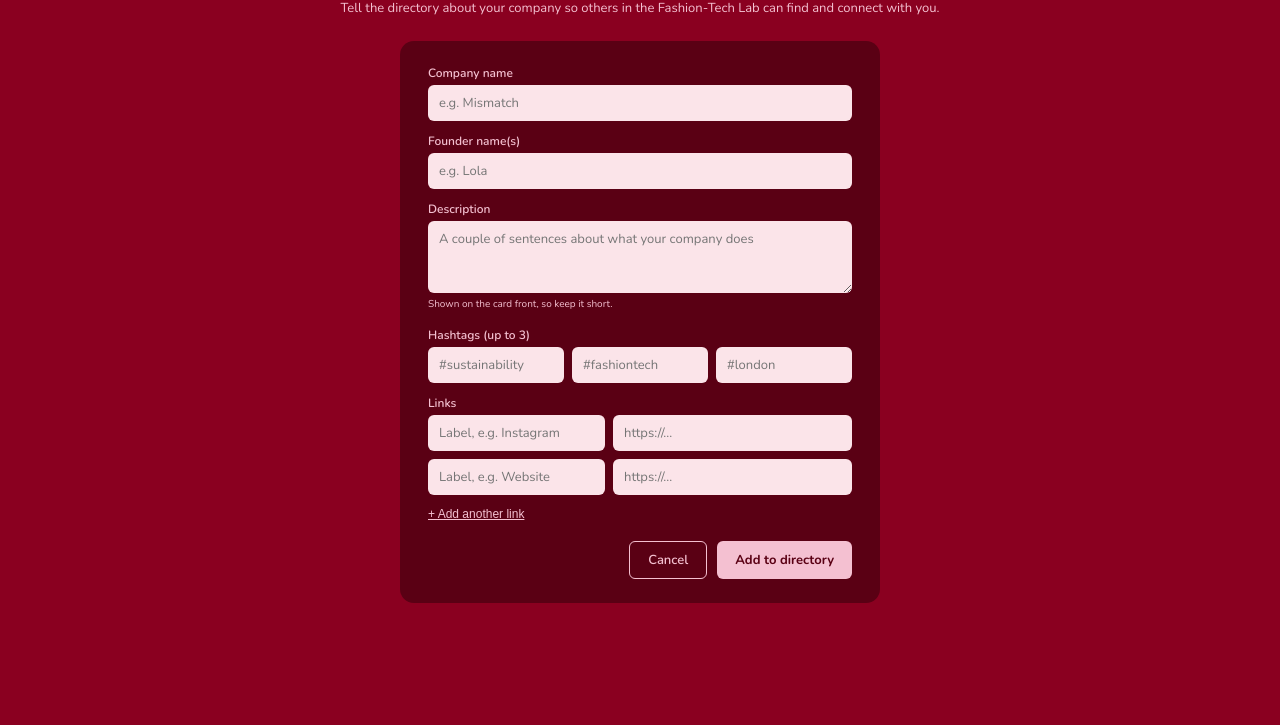
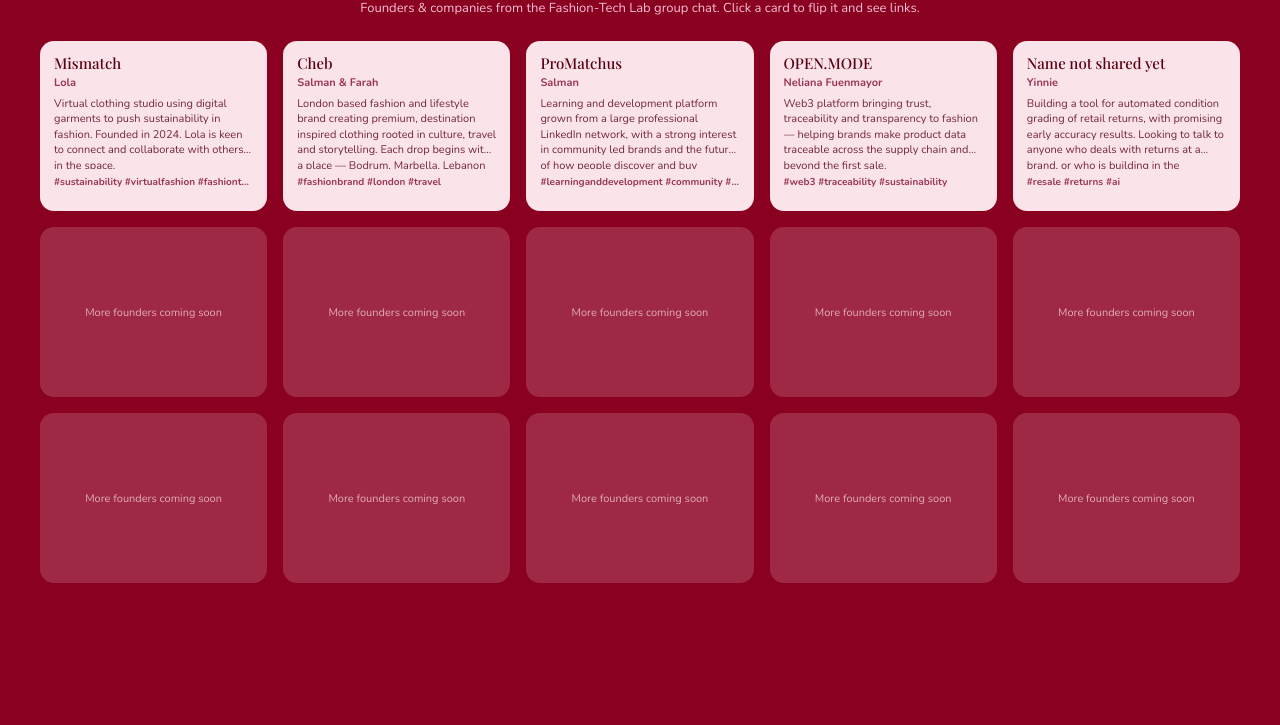
Before and after one commit to AniTheLight/swamt, a plain HTML site: page add-company.html in a window 1280 px wide. Shown: the part 75-800 px from the top of the page. Drawn offline with nearby package versions, Linux system fonts and the light colour scheme; a web font is replaced by a local one.

Commit message:
Revise title and simplify add-company page
Updated the title and subtitle for clarity and relevance. Removed the company form and related elements to simplify the page.

```diff
--- a/add-company.html
+++ b/add-company.html
@@ -3,7 +3,7 @@
 <head>
   <meta charset="UTF-8" />
   <meta name="viewport" content="width=device-width, initial-scale=1.0" />
-  <title>Add your company — SWAMPT</title>
+  <title>SWAMPT — Fashion-Tech Lab Directory</title>
   <link rel="preconnect" href="https://fonts.googleapis.com">
   <link rel="preconnect" href="https://fonts.gstatic.com" crossorigin>
   <link href="https://fonts.googleapis.com/css2?family=Playfair+Display:ital,wght@0,500;1,600&family=Nunito:wght@400;600;700&display=swap" rel="stylesheet">
@@ -13,57 +13,20 @@
 
   <header class="topbar">
     <h1 class="logo"><a href="index.html">SWAMPT</a></h1>
+    <div class="header-actions">
+      <a class="add-company-btn" href="add-company.html">+ Add your company</a>
+      <label for="tag-filter" class="visually-hidden">Filter by hashtag</label>
+      <select id="tag-filter">
+        <option value="all">Filter</option>
+      </select>
+    </div>
   </header>
 
-  <p class="subtitle">Tell the directory about your company so others in the Fashion-Tech Lab can find and connect with you.</p>
+  <p class="subtitle">Founders &amp; companies from the Fashion-Tech Lab group chat. Click a card to flip it and see links.</p>
 
-  <main class="form-page">
-    <form id="company-form" class="company-form" novalidate>
+  <main id="grid" class="grid" aria-live="polite"></main>
 
-      <label for="company-name">Company name</label>
-      <input type="text" id="company-name" name="companyName" placeholder="e.g. Mismatch" required>
-
-      <label for="founder-name">Founder name(s)</label>
-      <input type="text" id="founder-name" name="founderName" placeholder="e.g. Lola" required>
-
-      <label for="description">Description</label>
-      <textarea id="description" name="description" rows="3" placeholder="A couple of sentences about what your company does" required></textarea>
-      <p class="field-hint">Shown on the card front, so keep it short.</p>
-
-      <label class="group-label">Hashtags (up to 3)</label>
-      <div class="tag-row">
-        <input type="text" name="tag1" placeholder="#sustainability" maxlength="24">
-        <input type="text" name="tag2" placeholder="#fashiontech" maxlength="24">
-        <input type="text" name="tag3" placeholder="#london" maxlength="24">
-      </div>
-
-      <label class="group-label">Links</label>
-      <div id="link-rows">
-        <div class="link-row">
-          <input type="text" name="linkLabel" placeholder="Label, e.g. Instagram">
-          <input type="url" name="linkUrl" placeholder="https://...">
-        </div>
-        <div class="link-row">
-          <input type="text" name="linkLabel" placeholder="Label, e.g. Website">
-          <input type="url" name="linkUrl" placeholder="https://...">
-        </div>
-      </div>
-      <button type="button" id="add-link" class="text-btn">+ Add another link</button>
-
-      <div class="form-actions">
-        <a class="cancel-btn" href="index.html">Cancel</a>
-        <button type="submit" class="submit-btn">Add to directory</button>
-      </div>
-    </form>
-
-    <div id="result" class="result-box" hidden>
-      <h2>You're almost done</h2>
-      <p>This site doesn't have a database yet, so new entries can't appear automatically. Copy the snippet below and send it over (or paste it into <code>data.js</code>) to get added to the directory.</p>
-      <pre id="snippet"></pre>
-      <button type="button" id="copy-snippet" class="text-btn">Copy snippet</button>
-    </div>
-  </main>
-
-  <script src="add-company.js"></script>
+  <script src="data.js"></script>
+  <script src="script.js"></script>
 </body>
 </html>
```
